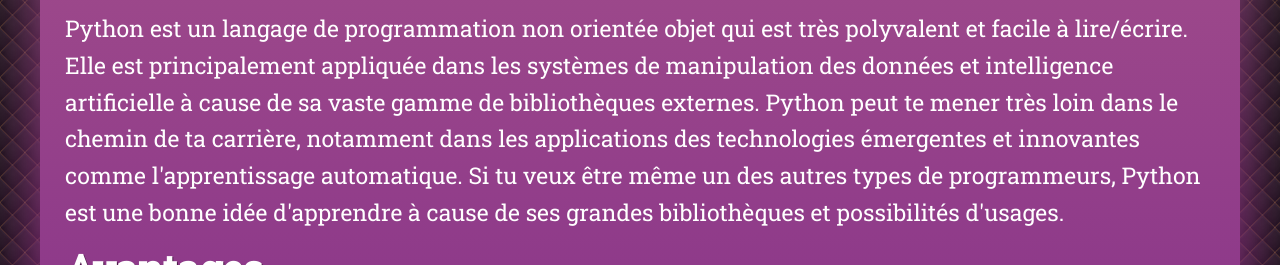
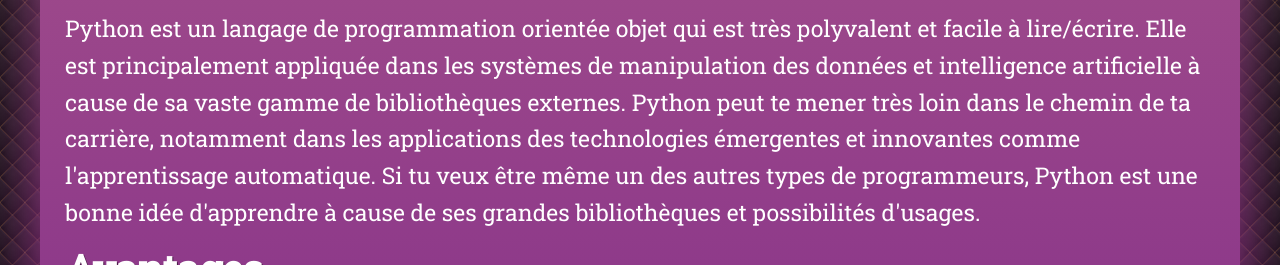
Before and after one commit to KentM2568/Capstone-2024, a plain HTML site: page python.html in a window 1280 px wide. Shown: the part 535-800 px from the top of the page. Drawn offline with Linux system fonts and the light colour scheme; a web font is replaced by a local one.

Commit message:
Update python.html

```diff
--- a/python.html
+++ b/python.html
@@ -26,7 +26,7 @@
 					<h1>Recherches et Apprentissages: Python</h1>
 					<h2>Que-ce-que c'est?</h2>
 					<p>
-						Python est un langage de programmation non orientée objet qui est très polyvalent et facile à lire/écrire. Elle est principalement appliquée dans les systèmes de manipulation des données et intelligence artificielle à cause de sa vaste gamme de bibliothèques externes. Python peut te mener très loin dans le chemin de ta carrière, notamment dans les applications des technologies émergentes et innovantes comme l'apprentissage automatique. Si tu veux être même un des autres types de programmeurs, Python est une bonne idée d'apprendre à cause de ses grandes bibliothèques et possibilités d'usages.
+						Python est un langage de programmation orientée objet qui est très polyvalent et facile à lire/écrire. Elle est principalement appliquée dans les systèmes de manipulation des données et intelligence artificielle à cause de sa vaste gamme de bibliothèques externes. Python peut te mener très loin dans le chemin de ta carrière, notamment dans les applications des technologies émergentes et innovantes comme l'apprentissage automatique. Si tu veux être même un des autres types de programmeurs, Python est une bonne idée d'apprendre à cause de ses grandes bibliothèques et possibilités d'usages.
 					</p>
 
 					<h2>Avantages</h2>
```
